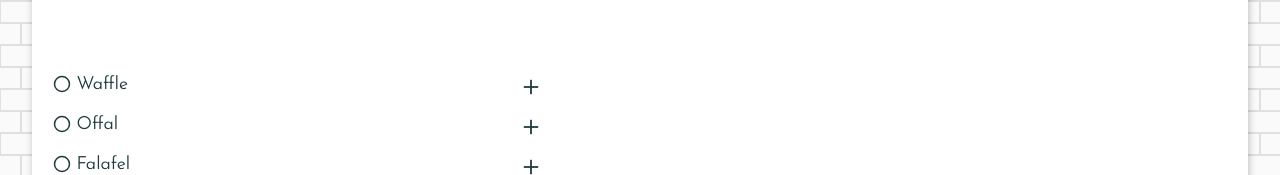
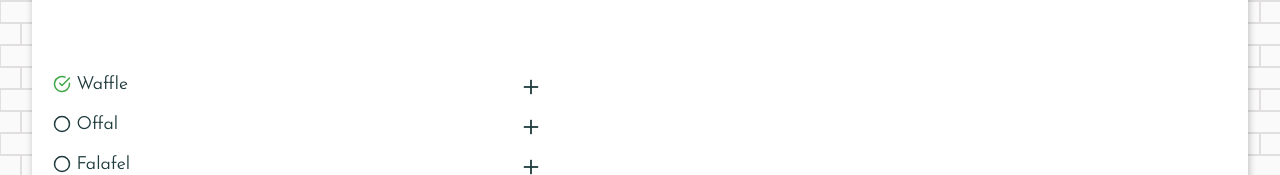
Before and after one commit to wingmatt/kitchensyncc, a Next.js app: page /recipes in a window 1280 px wide. Shown: the part 219-394 px from the top of the page. Built offline with nearby package versions, Linux system fonts and the light colour scheme.

Commit message:
Add statusLabel prop to pass accessible labels

```diff
--- a/components/IngredientStatus.tsx
+++ b/components/IngredientStatus.tsx
@@ -5,13 +5,10 @@ const statusIcon = (status: Ingredient["status"]) => {
   switch(status) {
     case 'ok':
       return <FiCheckCircle />
-      break
     case 'warning':
       return <FiAlertCircle />
-      break
     case 'critical':
       return <FiXCircle />
-      break
     default:
       return <FiCircle />
   }
@@ -20,7 +17,7 @@ const statusIcon = (status: Ingredient["status"]) => {
 export default function IngredientStatus (props) {
 
 return (
-  <figure className={props.status}>
+  <figure className={props.status} title={props.statusLabel} >
     {statusIcon(props.status)}
   </figure>
 )
--- a/components/Recipe.tsx
+++ b/components/Recipe.tsx
@@ -8,8 +8,8 @@ export default function Recipe(props: RecipeInterface) {
 
   return (
     <article className={styles.recipe}>
-      <CollapsiblePanel title={props.name}>
-        <a href={props.url} className={"button " + styles.button}><FiExternalLink/>Go to Recipe </a>
+      <CollapsiblePanel title={props.name} status={props.status}>
+        <a href={props.url} className={"button " + styles.button}><FiExternalLink focusable="false" />Go to Recipe </a>
         <IngredientList title="Ingredients" ingredients={props.ingredients} />
       </CollapsiblePanel>
     </article>
--- a/pages/recipes.tsx
+++ b/pages/recipes.tsx
@@ -10,7 +10,7 @@ export default function Pantry(){
   return (
     <Layout title="Recipes">
       <ul className={styles.list}>
-        <Recipe name="Waffle" url="https://www.seriouseats.com/recipes/2016/03/the-food-lab-vegan-experience-best-homemade-falafel-recipe.html" ingredients={demoIngredients} />
+        <Recipe name="Waffle" url="https://www.seriouseats.com/recipes/2016/03/the-food-lab-vegan-experience-best-homemade-falafel-recipe.html" ingredients={demoIngredients} status="ok"/>
         <Recipe name="Offal" url="https://www.seriouseats.com/recipes/2016/03/the-food-lab-vegan-experience-best-homemade-falafel-recipe.html" ingredients={demoIngredients} />
         <Recipe name="Falafel" url="https://www.seriouseats.com/recipes/2016/03/the-food-lab-vegan-experience-best-homemade-falafel-recipe.html" ingredients={demoIngredients} />
       </ul>
```
Also changed, not shown: components/PantryItem.tsx (+14 -3 lines).
